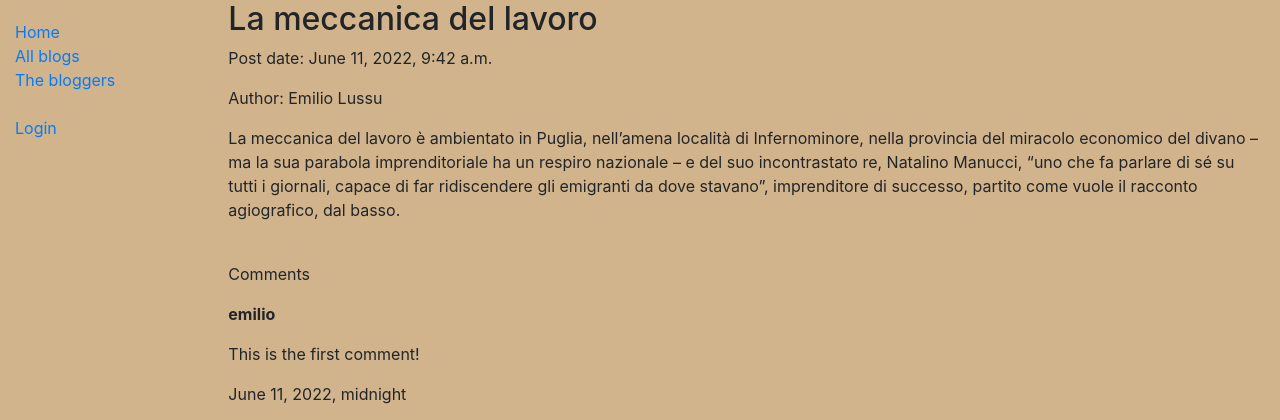
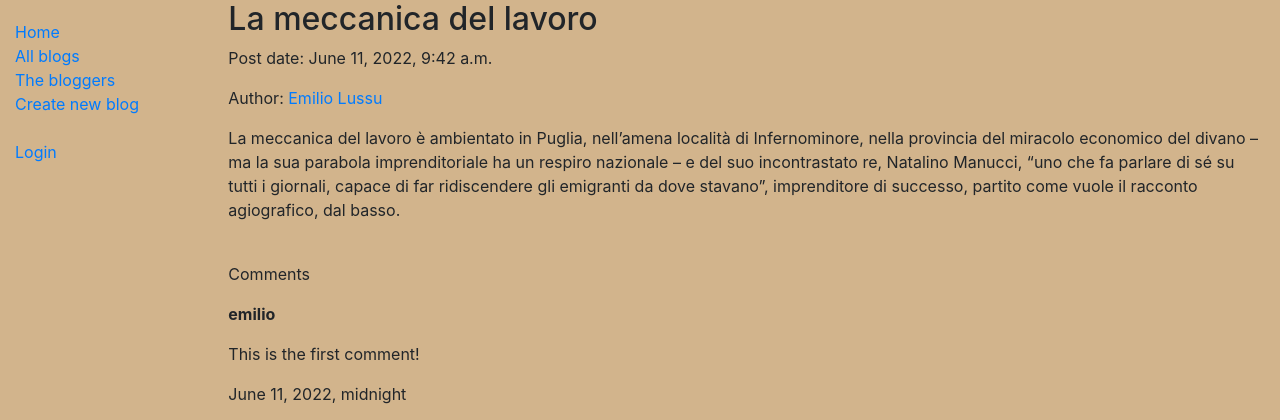
Before and after one commit to square-dot/nano-blog, a Django app: page /blog/blogpost/1/ in a window 1280 px wide. Shown: the top 420 px of the page. Run offline with Django 4.2, Linux system fonts and the light colour scheme; data comes from the database, SQL or seed files in the repository.

Commit message:
added new page new blog

```diff
--- a/nanoblog/nanoblog/models.py
+++ b/nanoblog/nanoblog/models.py
@@ -13,7 +13,7 @@ class Blogger(models.Model):
 
     def get_aboslute_url(self):
         print(f"Returning absolute url for blogger {self.id}")  # type: ignore
-        return reverse("blogger", kwargs={'pk': self.pk})  # type: ignore
+        return reverse("blogger", args=[str(self.id)])  # type: ignore
 
     class Meta:
         ordering = ["user"]
--- a/nanoblog/nanoblog/templates/base_generic.html
+++ b/nanoblog/nanoblog/templates/base_generic.html
@@ -21,6 +21,7 @@
                     <li><a href="{% url 'home' %}">Home</a></li>
                     <li><a href="{% url 'blogposts' %}">All blogs</a></li>
                     <li><a href="{% url 'bloggers' %}">The bloggers</a></li>
+                    <li><a href="{% url 'new_blog' %}">Create new blog</a></li>
                     <br/>
                     {% if user.is_authenticated %}
                     <li>User: {{ user.get_username }}</li>
--- a/nanoblog/nanoblog/templates/nanoblog/blogpost_detail.html
+++ b/nanoblog/nanoblog/templates/nanoblog/blogpost_detail.html
@@ -3,7 +3,7 @@
 {% block content %}
 <h2>{{ blogpost.title }}</h2>
 <p>Post date: {{ blogpost.time }}</p>
-<p>Author: {{ blogpost.blogger }}</p>
+<p>Author: <a href="{% url 'blogger' pk=blogpost.blogger.id %}"> {{ blogpost.blogger }}</a></p>
 <p> {{ blogpost.content }} </p>
 <br/>
 <p>Comments</p>
--- /dev/null
+++ b/nanoblog/nanoblog/templates/new_blog.html
@@ -0,0 +1,5 @@
+{% extends "base_generic.html" %}
+
+{% block content %}
+<h1>New Blog</h1>
+{% endblock %}
--- a/nanoblog/nanoblog/urls.py
+++ b/nanoblog/nanoblog/urls.py
@@ -12,6 +12,7 @@ urlpatterns = [
     path("blog/blogposts/", views.BlogPosts.as_view(), name="blogposts"),
     path("blog/blogpost/<int:pk>/", views.BlogPostView.as_view(), name="blogpost"),
     path("blog/blogpost/<int:pk>/create", views.BlogPostView.as_view(), name="create_blogpost"),
+    path("blog/new_blog", views.new_blog, name="new_blog")
 ] + [
     path("", include('django.contrib.auth.urls')),
 ]
--- a/nanoblog/nanoblog/views.py
+++ b/nanoblog/nanoblog/views.py
@@ -16,6 +16,9 @@ class BloggerView(DetailView):
         ctx = super().get_context_data(**kwargs)
         ctx['blogposts'] = BlogPost.objects.filter(blogger=ctx["object"])
         return ctx
+
+def new_blog(request):
+    return render(request, "new_blog.html", context={})
 
 class BlogPostView(DetailView):
     model = BlogPost
```
Also changed, not shown: nanoblog/nanoblog/tests/test_models.py (added, +6 -0 lines), nanoblog/nanoblog/tests/__init__.py (added).
